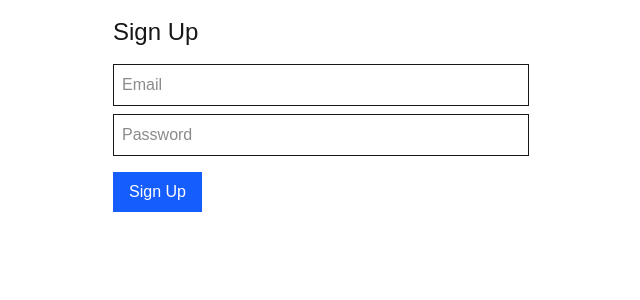
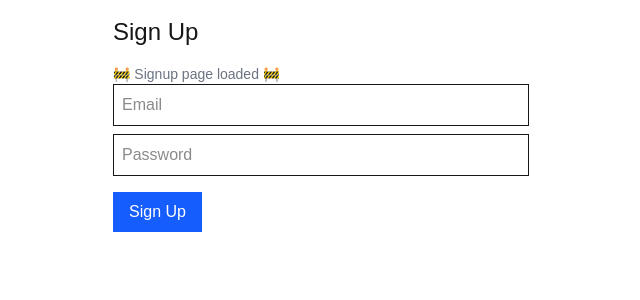
Before and after one commit to brysonmccleary/CoveCRM, a Next.js app: page /auth/signup in a window 1280 px wide. Shown: the top 300 px of the page, without its empty margins (319-959 px from the left). Built offline with nearby package versions, Linux system fonts and the light colour scheme.

Commit message:
test: add debug line to signup page

```diff
--- a/pages/auth/signup.tsx
+++ b/pages/auth/signup.tsx
@@ -10,6 +10,7 @@ export default function SignUp() {
   return (
     <form onSubmit={handleSubmit(onSubmit)} className="max-w-md mx-auto p-4">
       <h1 className="text-2xl mb-4">Sign Up</h1>
+<p className="text-sm text-gray-500">🚧 Signup page loaded 🚧</p>
       <input
         {...register("email")}
         placeholder="Email"
```
